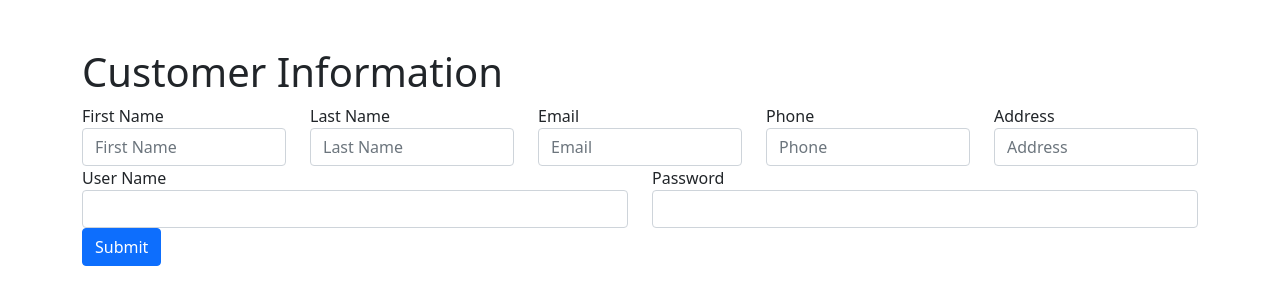
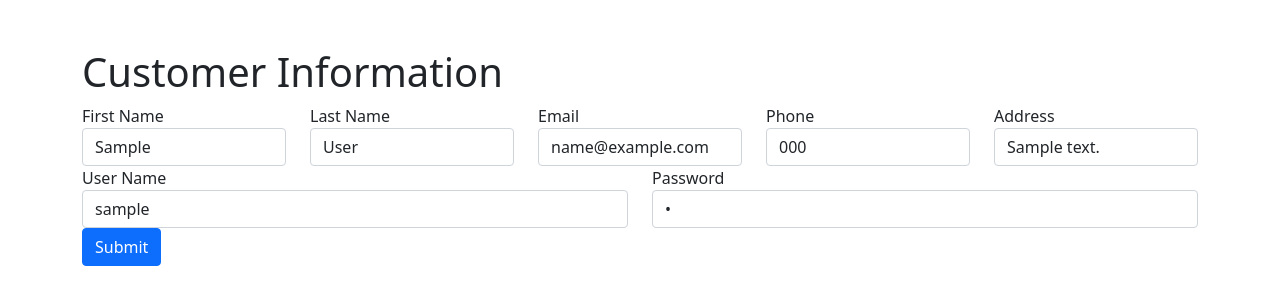
Before and after one commit to batkhishign55/cs425-plm-server, a Flask app: page /cust/1 in a window 1280 px wide. Shown: the part 60-365 px from the top of the page. Run offline with Flask 3, Linux system fonts and the light colour scheme; tables that the repository leaves empty or names only in its code hold one stand-in row (values such as "Sample post").

Commit message:
final update customer

```diff
--- a/bps/customer/model.py
+++ b/bps/customer/model.py
@@ -30,9 +30,9 @@ class Customer:
         mycursor.execute(
             """UPDATE customer
                     SET first_name=%s, last_name=%s, email=%s, phone_number=%s, address=%s,user_name=%s, password=%s
-                WHERE cust_id=%s""", (dict['fname'],dict['lname'],dict['email'],dict['phone_number'], dict['address'], dict['username'], dict['password'],dict['custId']))
+                WHERE cust_id=%s""", (dict['first_name'],dict['last_name'],dict['email'],dict['phone_number'], dict['address'], dict['username'], dict['password'],dict['custId']))
         self.db.commit()
-        # print(dict)
+        #print(dict)
         return mycursor.rowcount
 
     def deleteCust(self, dict):
@@ -45,21 +45,18 @@ class Customer:
         return mycursor.rowcount
 
     def createCust(self, dict):
+        print(dict)
         mycursor = self.db.cursor()
 
         mycursor.execute("""SELECT MAX(cust_id) FROM customer""")
 
         cust_id = mycursor.fetchone()[0]
-        print(cust_id)
-
         cust_id += 1
-
-        print()
 
         mycursor.execute(
             """INSERT INTO customer
-                    (first_name, last_name, email, phone_number, address,user_name, password)
+                    (cust_id, first_name, last_name, email, phone_number, address,user_name, password)
                 VALUES
-                    (%s, %s, %s, %s, %s, %s)""", (cust_id,dict['fname'],dict['lname'],dict['email'],dict['phone_number'], dict['address'], dict['username'], dict['password'],))
+                    (%s, %s, %s, %s, %s, %s, %s, %s)""", (cust_id,dict['first_name'],dict['last_name'],dict['email'],dict['phone_number'], dict['address'], dict['username'], dict['password'],))
         self.db.commit()
         return mycursor.rowcount
--- a/bps/customer/static/js/custForm.js
+++ b/bps/customer/static/js/custForm.js
@@ -5,11 +5,12 @@ window.addEventListener("load", async function () {
   const custId = urls[urls.length - 1];
 
   // update mode
-  if (custIdId !== "") {
+  if (custId !== "") {
     mode = "update";
 
     const resp = await fetch(`/cust/api/detail/${custId}`);
     const jsonresp = await resp.json();
+    //console.log(jsonresp)
     new UI().showCustDetail(jsonresp);
   }
 });
@@ -55,6 +56,7 @@ document.getElementById("form").addEventListener(
           "Content-Type": "application/json",
         },
         body: JSON.stringify(obj),
+
       });
 
       const jsonresp = await resp.json();
@@ -85,8 +87,9 @@ class UI {
   showCustDetail(apiresp) {
     const getEl = (id) => document.getElementById(id);
     const customer = apiresp.data;
-    getEl("fname").setAttribute("value", customer[1]);
-    getEl("lname").setAttribute("value", customer[2]);
+    console.log();
+    getEl("first_name").setAttribute("value", customer[1]);
+    getEl("last_name").setAttribute("value", customer[2]);
     getEl("email").setAttribute("value", customer[3]);
     getEl("phone_number").setAttribute("value", customer[4]);
     getEl("address").setAttribute("value", customer[5]);
@@ -95,4 +98,5 @@ class UI {
   }
 
 
+
 }
--- a/bps/customer/templates/customerForm.html
+++ b/bps/customer/templates/customerForm.html
@@ -6,12 +6,12 @@
     <form id="form">
         <div class="row">
             <div class="col">
-                <label for="fname">First Name</label>
-                <input type="text" class="form-control" id="fname" placeholder="First Name">
+                <label for="first_name">First Name</label>
+                <input type="text" class="form-control" id="first_name" placeholder="First Name">
             </div>
             <div class="col">
-                <label for="lname">Last Name</label>
-                <input type="text" class="form-control" id="lname" placeholder="Last Name">
+                <label for="last_name">Last Name</label>
+                <input type="text" class="form-control" id="last_name" placeholder="Last Name">
             </div>
             <div class="col">
                 <label for="email">Email</label>
@@ -19,7 +19,7 @@
             </div>
             <div class="col">
                 <label for="phone_number">Phone</label>
-                <input type="text" class="form-control" id="phone_number" placeholder="Phone">
+                <input type="number" class="form-control" id="phone_number" placeholder="Phone">
             </div>
             <div class="col">
                 <label for="address">Address</label>
```
